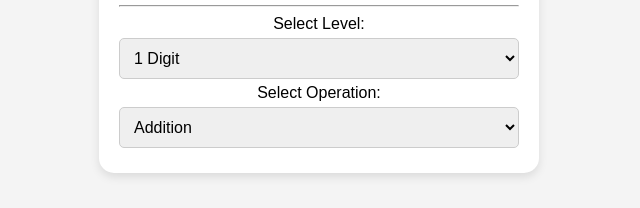
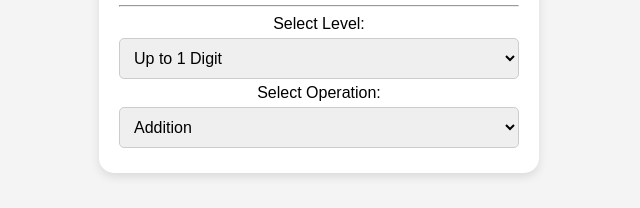
Before and after one commit to viveknv01/Just-Calc, a plain HTML site: page index.html in a window 1280 px wide. Shown: the part 489-697 px from the top of the page, 321-961 px from the left. Drawn offline with Linux system fonts and the light colour scheme.

Commit message:
Update index.html 'Up to' added

```diff
--- a/index.html
+++ b/index.html
@@ -77,11 +77,11 @@
 		<hr/>
         <label for="level">Select Level:</label>
         <select id="level">
-            <option value="1">1 Digit</option>
-            <option value="2">2 Digits</option>
-            <option value="3">3 Digits</option>
-            <option value="4">4 Digits</option>
-            <option value="5">5 Digits</option>
+            <option value="1">Up to 1 Digit</option>
+            <option value="2">Up to 2 Digits</option>
+            <option value="3">Up to 3 Digits</option>
+            <option value="4">Up to 4 Digits</option>
+            <option value="5">Up to 5 Digits</option>
             <option value="random">Random Digits</option>
         </select>
         <label for="operation">Select Operation:</label>
```
